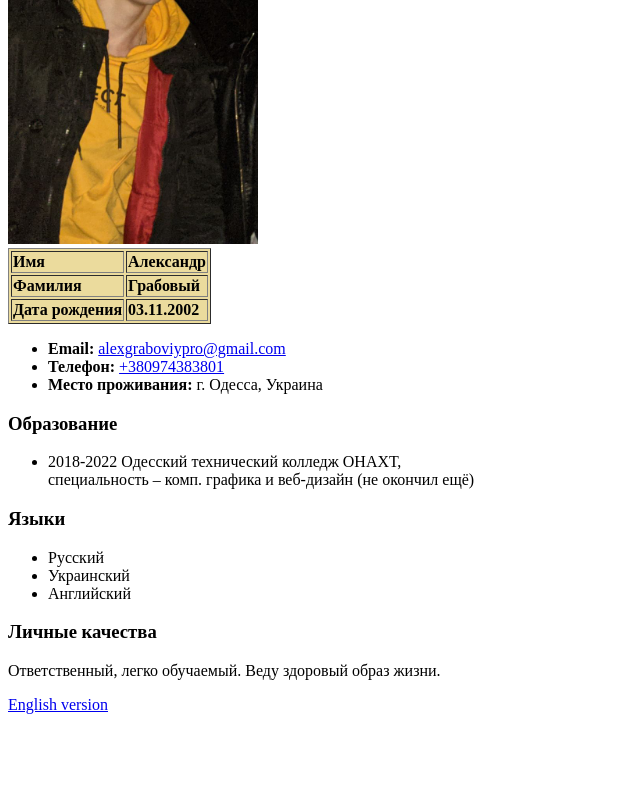
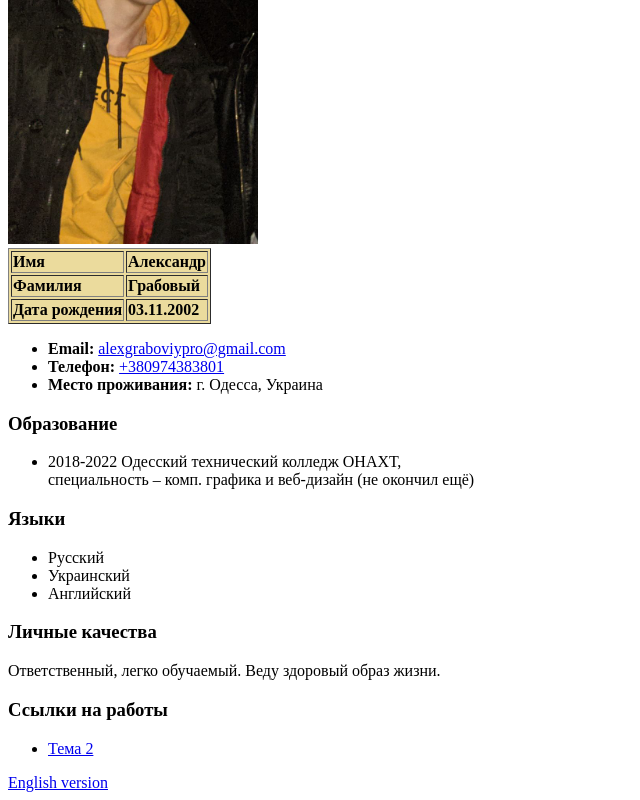
Before and after one commit to alexhrabovyi/theme1, a plain HTML site: page index.html in a window 1280 px wide. Shown: the part 336-1136 px from the top of the page, without its empty margins (0-640 px from the left). Before the commit the page ends 1058 px from the top, so only its background shows below. Drawn offline with Linux system fonts and the light colour scheme.

Commit message:
Add "Links to my projects" section

```diff
--- a/index.html
+++ b/index.html
@@ -54,6 +54,12 @@
         <h3>Личные качества</h3>
         <p>Ответственный, легко обучаемый. Веду здоровый образ жизни.</p>
     </section>
+    <section>
+        <h3>Ссылки на работы</h3>
+        <ul>
+            <li><a href="https://alexhrabovyi.github.io/theme2/">Тема 2</a></li>
+        </ul>
+    </section>
     <footer>
         <a href="en.html" title="English version">English version</a>
     </footer>
```
Also changed, not shown: en.html (+6 -0 lines).
